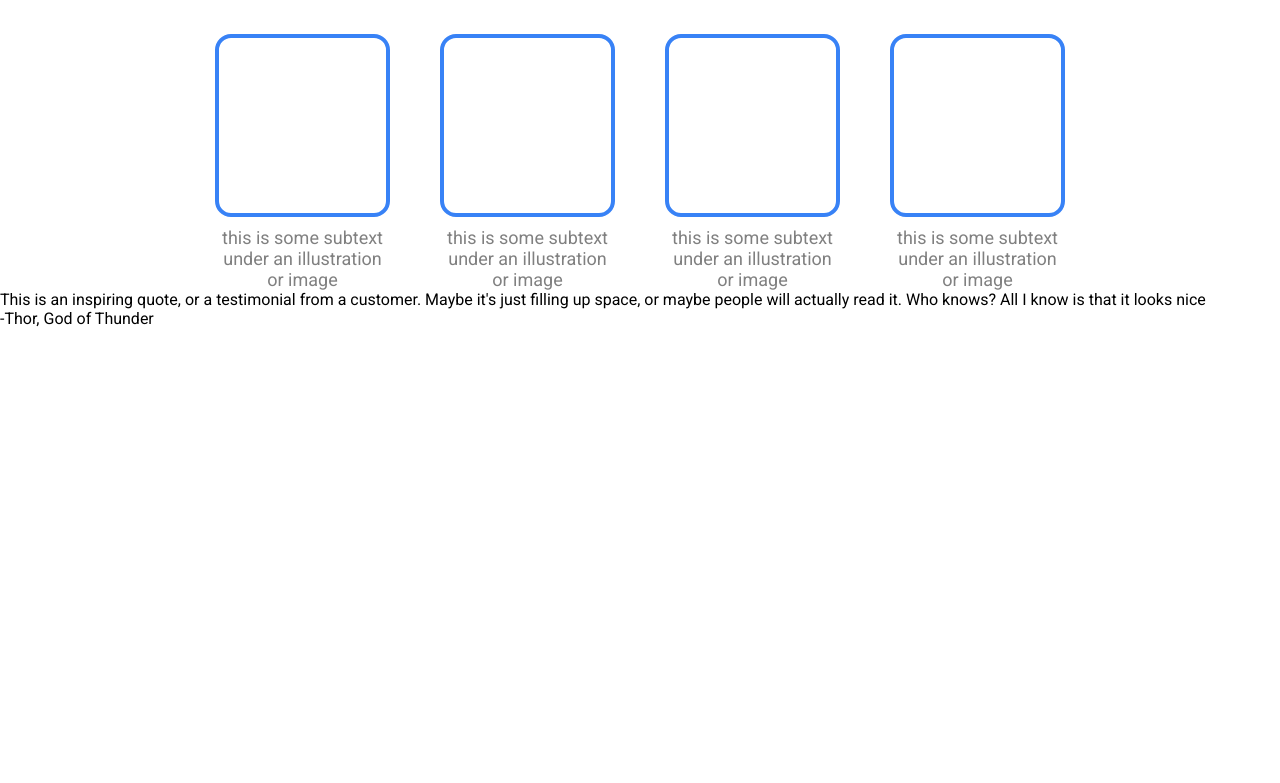
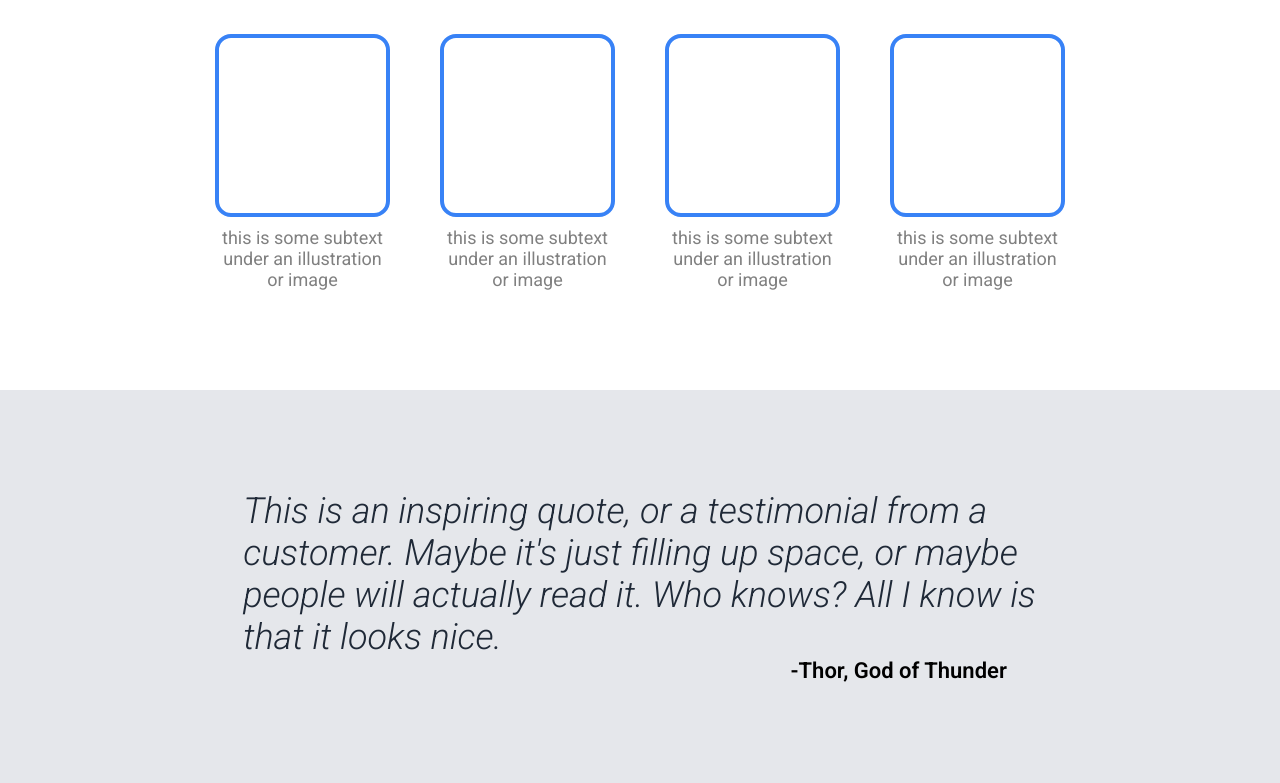
Before and after one commit to demi-sokoya/odin-landing-page, a plain HTML site: page index.html in a window 1280 px wide. Shown: the part 540-1323 px from the top of the page. Before the commit the page ends 868 px from the top, so only its background shows below. Drawn offline with Linux system fonts and the light colour scheme.

Commit message:
Style Quote text and align items
Align quote author to the right side of div
Add background and padding for quote section

```diff
--- a/index.html
+++ b/index.html
@@ -51,8 +51,10 @@
 
     <!-- Quote Section -->
         <div class="quote-section">
-            <div>This is an inspiring quote, or a testimonial from a customer. Maybe it's just filling up space, or maybe people will actually read it. Who knows? All I know is that it looks nice</div>
+            <div>This is an inspiring quote, or a testimonial from a customer. Maybe it's just filling up space, or maybe people will actually read it. Who knows? All I know is that it looks nice.</div>
             <p>-Thor, God of Thunder</p>
         </div>
+
+
     </body>
 </html>
--- a/style.css
+++ b/style.css
@@ -55,7 +55,7 @@ body {
 }
 
 .hero-image {
-    background-color: grey;
+    background-color: #6E747D;
     color: #E5E7EB;
     display: flex;
     align-items: center;
@@ -94,10 +94,34 @@ body {
     color: grey;
     text-align: center;
     margin-top: 10px;
+    margin-bottom: 100px;
 }
 
 /* Quote Section */
+.quote-section {
+    background-color: #E5E7EB;
+    display: flex;
+    flex-direction: column;
+    justify-content: center;
+    padding: 0 19%;
+}
 
+.quote-section div {
+   font-size: 36px;
+   font-weight: 300;
+   font-style: italic;
+   color: #1F2937;
+   padding-top: 100px;
+   padding-bottom: 0px;
+}
+
+.quote-section p {
+    align-self: flex-end;
+    font-size: 22px;
+    margin-right: 30px;
+    font-weight: 600;
+    margin-bottom: 100px;
+}
 
 
 /* Link Styling */
```
